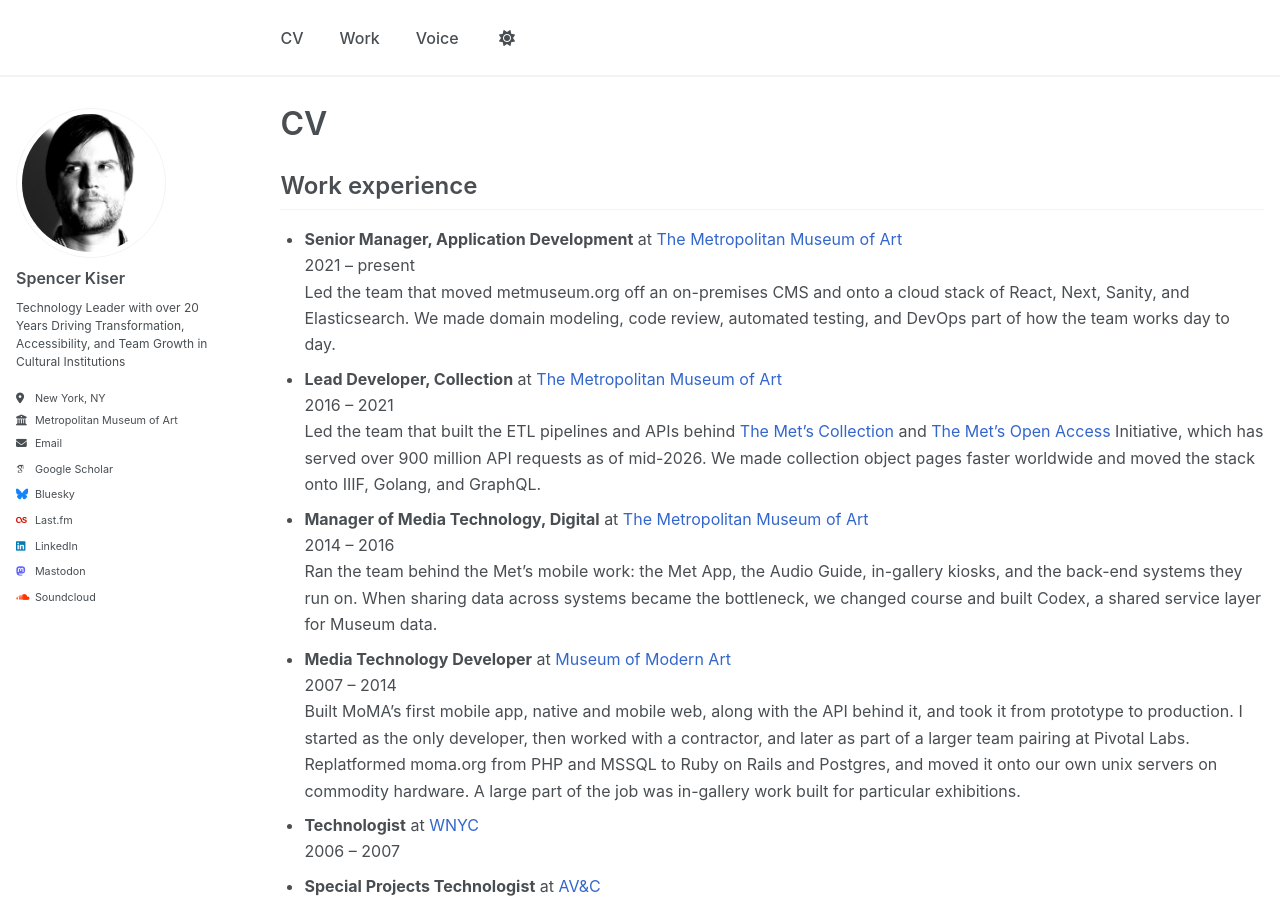
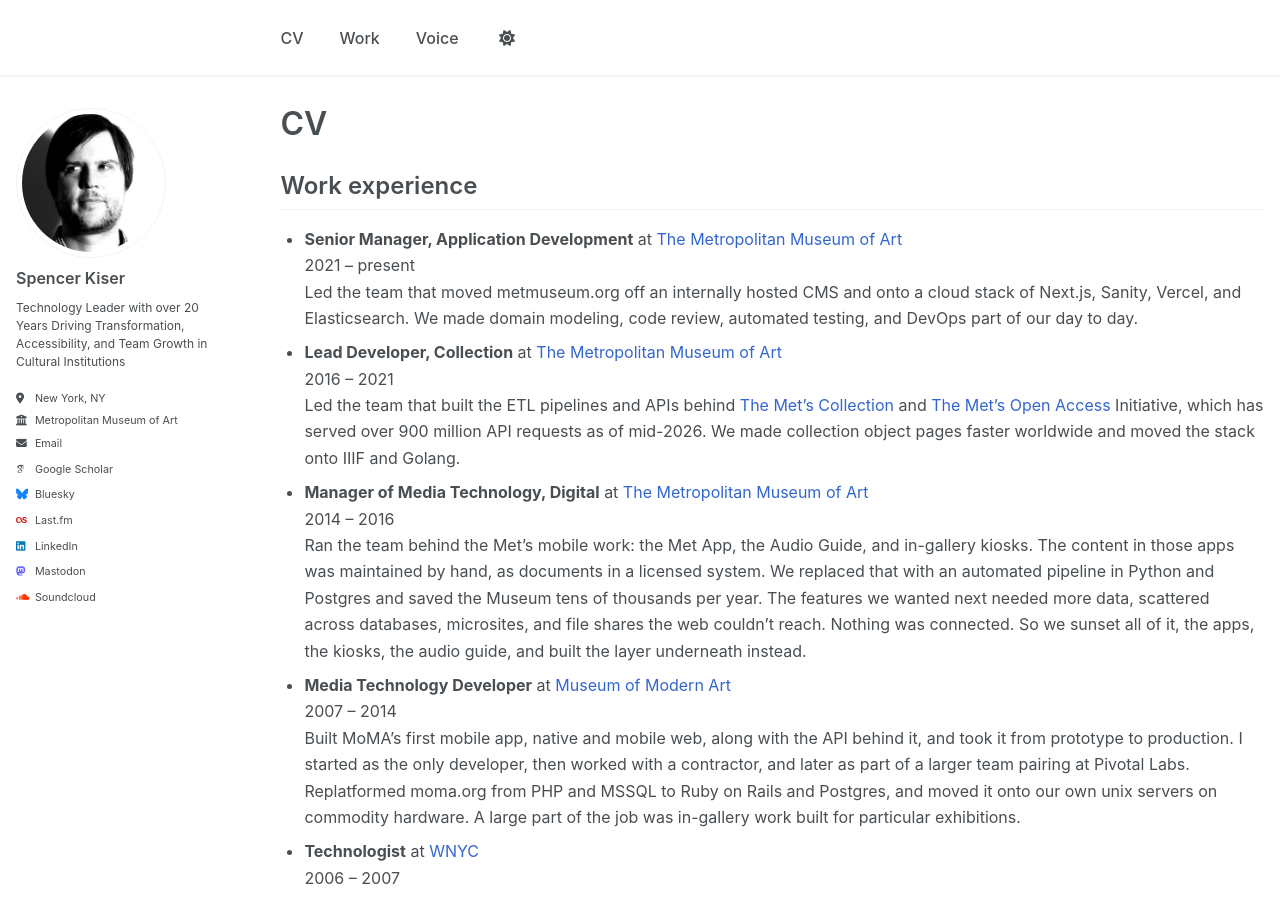
Before and after one commit to spencerk/spencerk.github.io, a Jekyll site: the page built from _pages/cv.md, in a window 1280 px wide and 900 px high. Built offline with Jekyll 4.4.1, drawn with Linux system fonts in a browser that asks for light colours; some web fonts are replaced.

Commit message:
minor copy edits

```diff
--- a/_pages/cv.md
+++ b/_pages/cv.md
@@ -13,13 +13,13 @@
 
 * **Senior Manager, Application Development** at [The Metropolitan Museum of Art](https://www.metmuseum.org/)
   2021 – present
-  Led the team that moved metmuseum.org off an on-premises CMS and onto a cloud stack of React, Next, Sanity, and Elasticsearch. We made domain modeling, code review, automated testing, and DevOps part of how the team works day to day.
+  Led the team that moved metmuseum.org off an internally hosted CMS and onto a cloud stack of Next.js, Sanity, Vercel, and Elasticsearch. We made domain modeling, code review, automated testing, and DevOps part of our day to day.
 * **Lead Developer, Collection** at [The Metropolitan Museum of Art](https://www.metmuseum.org/)
   2016 – 2021
-  Led the team that built the ETL pipelines and APIs behind [The Met's Collection](https://www.metmuseum.org/art/collection) and [The Met's Open Access](https://www.metmuseum.org/about-the-met/policies-and-documents/open-access) Initiative, which has served over 900 million API requests as of mid-2026. We made collection object pages faster worldwide and moved the stack onto IIIF, Golang, and GraphQL.
+  Led the team that built the ETL pipelines and APIs behind [The Met's Collection](https://www.metmuseum.org/art/collection) and [The Met's Open Access](https://www.metmuseum.org/about-the-met/policies-and-documents/open-access) Initiative, which has served over 900 million API requests as of mid-2026. We made collection object pages faster worldwide and moved the stack onto IIIF and Golang.
 * **Manager of Media Technology, Digital** at [The Metropolitan Museum of Art](https://www.metmuseum.org/)
   2014 – 2016
-  Ran the team behind the Met's mobile work: the Met App, the Audio Guide, in-gallery kiosks, and the back-end systems they run on. When sharing data across systems became the bottleneck, we changed course and built Codex, a shared service layer for Museum data.
+  Ran the team behind the Met's mobile work: the Met App, the Audio Guide, and in-gallery kiosks. The content in those apps was maintained by hand, as documents in a licensed system. We replaced that with an automated pipeline in Python and Postgres and saved the Museum tens of thousands per year. The features we wanted next needed more data, scattered across databases, microsites, and file shares the web couldn't reach. Nothing was connected. So we sunset all of it, the apps, the kiosks, the audio guide, and built the layer underneath instead.
 * **Media Technology Developer** at [Museum of Modern Art](https://www.moma.org/)
   2007 – 2014
   Built MoMA's first mobile app, native and mobile web, along with the API behind it, and took it from prototype to production. I started as the only developer, then worked with a contractor, and later as part of a larger team pairing at Pivotal Labs. Replatformed moma.org from PHP and MSSQL to Ruby on Rails and Postgres, and moved it onto our own unix servers on commodity hardware. A large part of the job was in-gallery work built for particular exhibitions.
```
Also changed, not shown: _portfolio/moma-studio-sound-map.md (+1 -1 lines), _portfolio/share-your-silence.md (+2 -2 lines).
